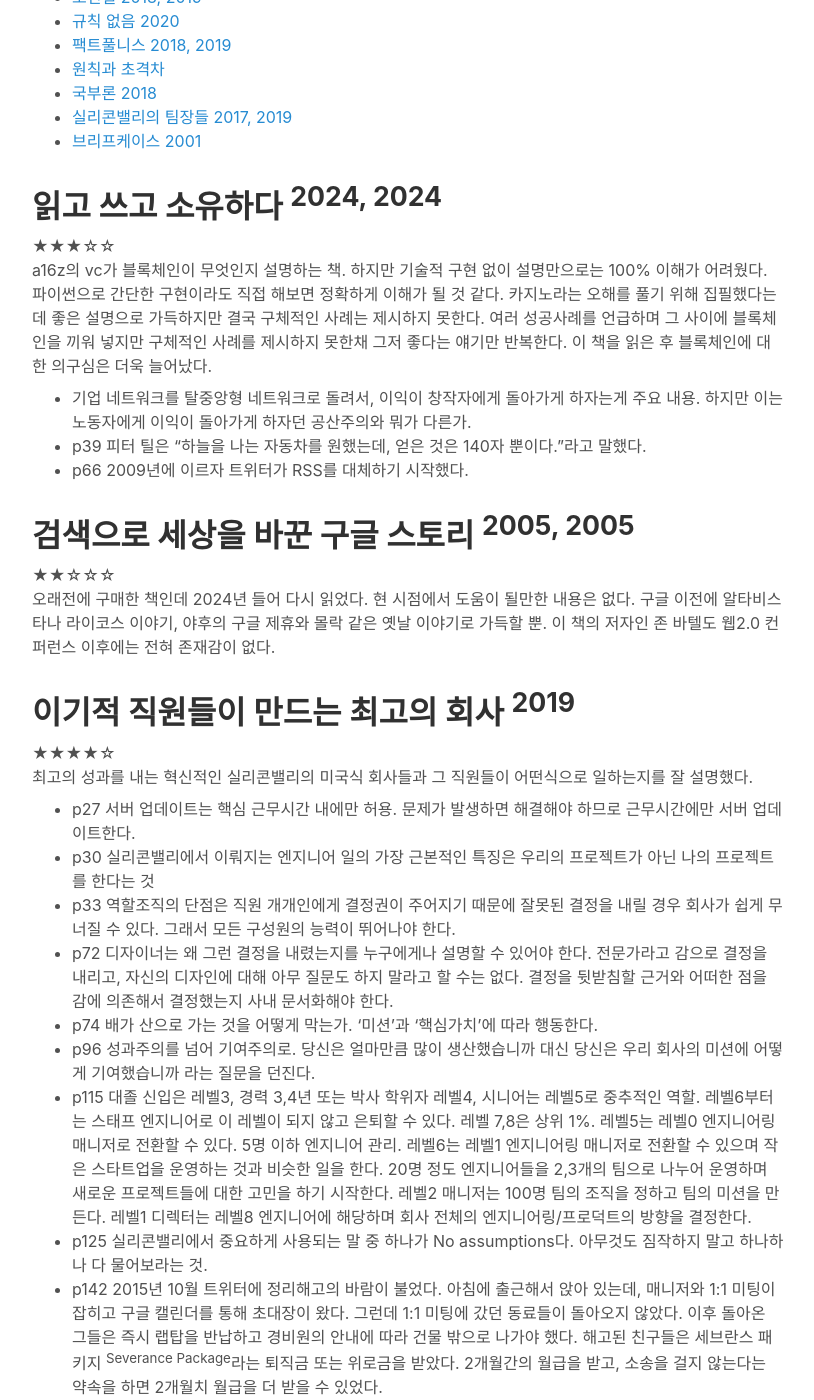
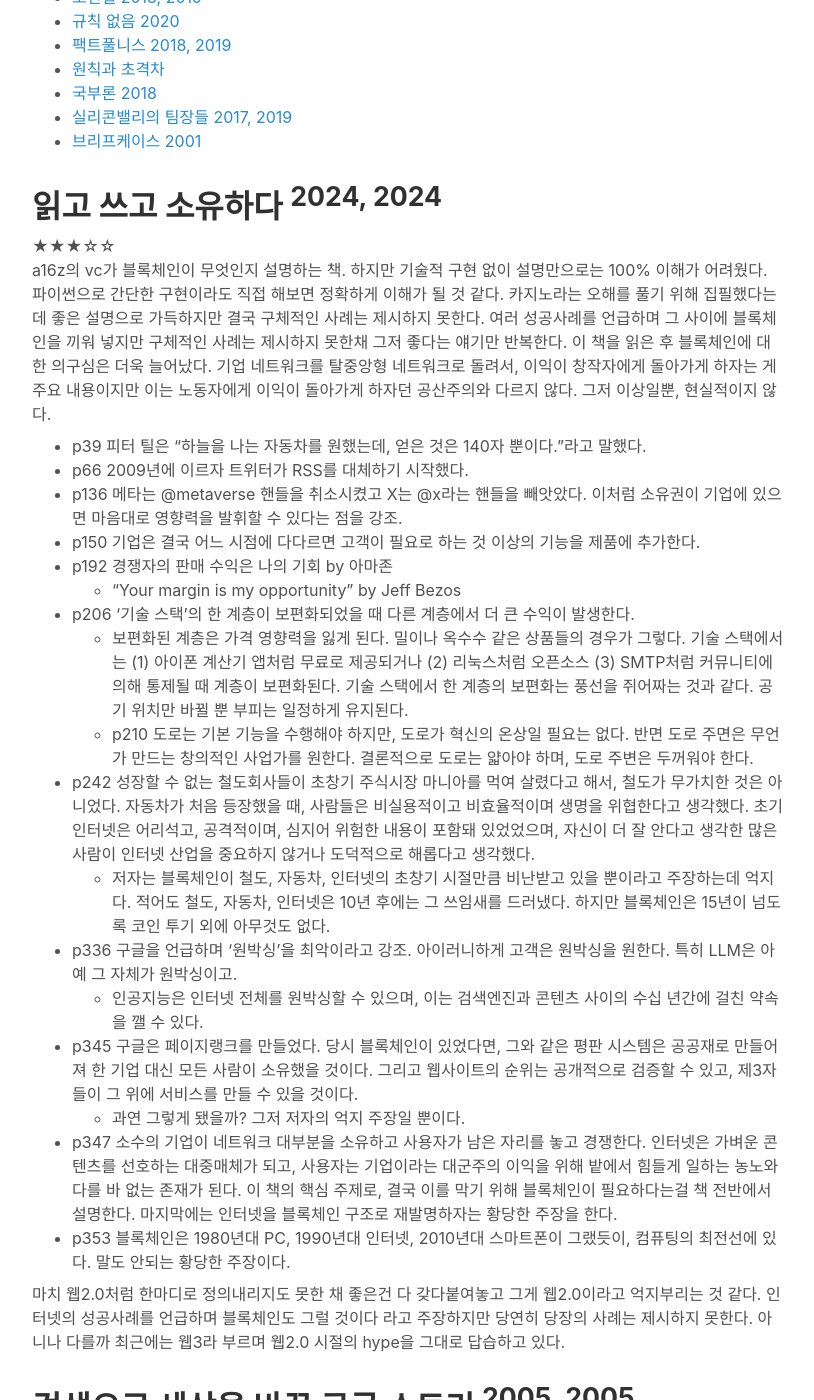
Before and after one commit to likejazz/likejazz.github.io, a Jekyll site: the page built from _wiki/비지니스-책.md, in a window 1280 px wide and 1400 px high, scrolled down 614 px. Shown: the whole window, without its empty margins (232-1046 px from the left). Built offline with Jekyll 4.4.1, drawn with Linux system fonts in a browser that asks for light colours; some of the changed text lies outside the part shown.

Commit message:
Update 비지니스-책.md

```diff
--- a/_wiki/비지니스-책.md
+++ b/_wiki/비지니스-책.md
@@ -31,10 +31,26 @@
 
 # 읽고 쓰고 소유하다 <sup>2024, 2024</sup>
 ★★★☆☆
-a16z의 vc가 블록체인이 무엇인지 설명하는 책. 하지만 기술적 구현 없이 설명만으로는 100% 이해가 어려웠다. 파이썬으로 간단한 구현이라도 직접 해보면 정확하게 이해가 될 것 같다. 카지노라는 오해를 풀기 위해 집필했다는데 좋은 설명으로 가득하지만 결국 구체적인 사례는 제시하지 못한다. 여러 성공사례를 언급하며 그 사이에 블록체인을 끼워 넣지만 구체적인 사례를 제시하지 못한채 그저 좋다는 얘기만 반복한다. 이 책을 읽은 후 블록체인에 대한 의구심은 더욱 늘어났다.
-- 기업 네트워크를 탈중앙형 네트워크로 돌려서, 이익이 창작자에게 돌아가게 하자는게 주요 내용. 하지만 이는 노동자에게 이익이 돌아가게 하자던 공산주의와 뭐가 다른가.
+a16z의 vc가 블록체인이 무엇인지 설명하는 책. 하지만 기술적 구현 없이 설명만으로는 100% 이해가 어려웠다. 파이썬으로 간단한 구현이라도 직접 해보면 정확하게 이해가 될 것 같다. 카지노라는 오해를 풀기 위해 집필했다는데 좋은 설명으로 가득하지만 결국 구체적인 사례는 제시하지 못한다. 여러 성공사례를 언급하며 그 사이에 블록체인을 끼워 넣지만 구체적인 사례는 제시하지 못한채 그저 좋다는 얘기만 반복한다. 이 책을 읽은 후 블록체인에 대한 의구심은 더욱 늘어났다. 기업 네트워크를 탈중앙형 네트워크로 돌려서, 이익이 창작자에게 돌아가게 하자는 게 주요 내용이지만 이는 노동자에게 이익이 돌아가게 하자던 공산주의와 다르지 않다. 그저 이상일뿐, 현실적이지 않다.
 - p39 피터 틸은 "하늘을 나는 자동차를 원했는데, 얻은 것은 140자 뿐이다."라고 말했다.
 - p66 2009년에 이르자 트위터가 RSS를 대체하기 시작했다.
+- p136 메타는 @metaverse 핸들을 취소시켰고 X는 @x라는 핸들을 빼앗았다. 이처럼 소유권이 기업에 있으면 마음대로 영향력을 발휘할 수 있다는 점을 강조.
+- p150 기업은 결국 어느 시점에 다다르면 고객이 필요로 하는 것 이상의 기능을 제품에 추가한다.
+- p192 경쟁자의 판매 수익은 나의 기회 by 아마존
+  - "Your margin is my opportunity" by Jeff Bezos
+- p206 '기술 스택'의 한 계층이 보편화되었을 때 다른 계층에서 더 큰 수익이 발생한다.
+  - 보편화된 계층은 가격 영향력을 잃게 된다. 밀이나 옥수수 같은 상품들의 경우가 그렇다. 기술 스택에서는 (1) 아이폰 계산기 앱처럼 무료로 제공되거나 (2) 리눅스처럼 오픈소스 (3) SMTP처럼 커뮤니티에 의해 통제될 때 계층이 보편화된다. 기술 스택에서 한 계층의 보편화는 풍선을 쥐어짜는 것과 같다. 공기 위치만 바뀔 뿐 부피는 일정하게 유지된다.
+  - p210 도로는 기본 기능을 수행해야 하지만, 도로가 혁신의 온상일 필요는 없다. 반면 도로 주면은 무언가 만드는 창의적인 사업가를 원한다. 결론적으로 도로는 얇아야 하며, 도로 주변은 두꺼워야 한다.
+- p242 성장할 수 없는 철도회사들이 초창기 주식시장 마니아를 먹여 살렸다고 해서, 철도가 무가치한 것은 아니었다. 자동차가 처음 등장했을 때, 사람들은 비실용적이고 비효율적이며 생명을 위협한다고 생각했다. 초기 인터넷은 어리석고, 공격적이며, 심지어 위험한 내용이 포함돼 있었었으며, 자신이 더 잘 안다고 생각한 많은 사람이 인터넷 산업을 중요하지 않거나 도덕적으로 해롭다고 생각했다.
+  - 저자는 블록체인이 철도, 자동차, 인터넷의 초창기 시절만큼 비난받고 있을 뿐이라고 주장하는데 억지다. 적어도 철도, 자동차, 인터넷은 10년 후에는 그 쓰임새를 드러냈다. 하지만 블록체인은 15년이 넘도록 코인 투기 외에 아무것도 없다.
+- p336 구글을 언급하며 '원박싱'을 최악이라고 강조. 아이러니하게 고객은 원박싱을 원한다. 특히 LLM은 아예 그 자체가 원박싱이고.
+  - 인공지능은 인터넷 전체를 원박싱할 수 있으며, 이는 검색엔진과 콘텐츠 사이의 수십 년간에 걸친 약속을 깰 수 있다.
+- p345 구글은 페이지랭크를 만들었다. 당시 블록체인이 있었다면, 그와 같은 평판 시스템은 공공재로 만들어져 한 기업 대신 모든 사람이 소유했을 것이다. 그리고 웹사이트의 순위는 공개적으로 검증할 수 있고, 제3자들이 그 위에 서비스를 만들 수 있을 것이다.
+  - 과연 그렇게 됐을까? 그저 저자의 억지 주장일 뿐이다.
+- p347 소수의 기업이 네트워크 대부분을 소유하고 사용자가 남은 자리를 놓고 경쟁한다. 인터넷은 가벼운 콘텐츠를 선호하는 대중매체가 되고, 사용자는 기업이라는 대군주의 이익을 위해 밭에서 힘들게 일하는 농노와 다를 바 없는 존재가 된다. 이 책의 핵심 주제로, 결국 이를 막기 위해 블록체인이 필요하다는걸 책 전반에서 설명한다. 마지막에는 인터넷을 블록체인 구조로 재발명하자는 황당한 주장을 한다.
+- p353 블록체인은 1980년대 PC, 1990년대 인터넷, 2010년대 스마트폰이 그랬듯이, 컴퓨팅의 최전선에 있다. 말도 안되는 황당한 주장이다.
+
+마치 웹2.0처럼 한마디로 정의내리지도 못한 채 좋은건 다 갖다붙여놓고 그게 웹2.0이라고 억지부리는 것 같다. 인터넷의 성공사례를 언급하며 블록체인도 그럴 것이다 라고 주장하지만 당연히 당장의 사례는 제시하지 못한다. 아니나 다를까 최근에는 웹3라 부르며 웹2.0 시절의 hype을 그대로 답습하고 있다.
 
 # 검색으로 세상을 바꾼 구글 스토리 <sup>2005, 2005</sup>
 ★★☆☆☆
```
Also changed, not shown: other parts of _wiki/비지니스-책.md (+1 -1 lines).
